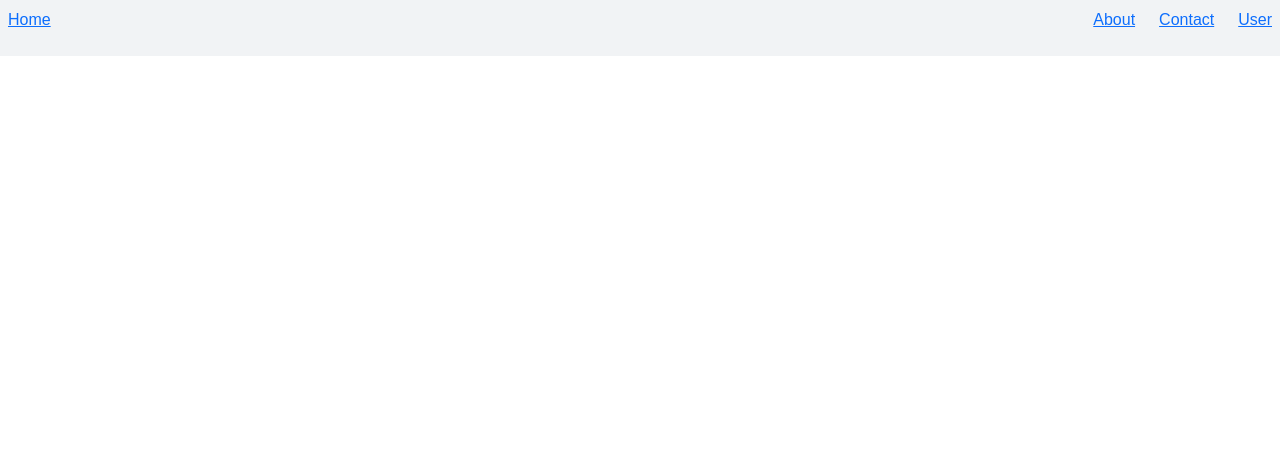
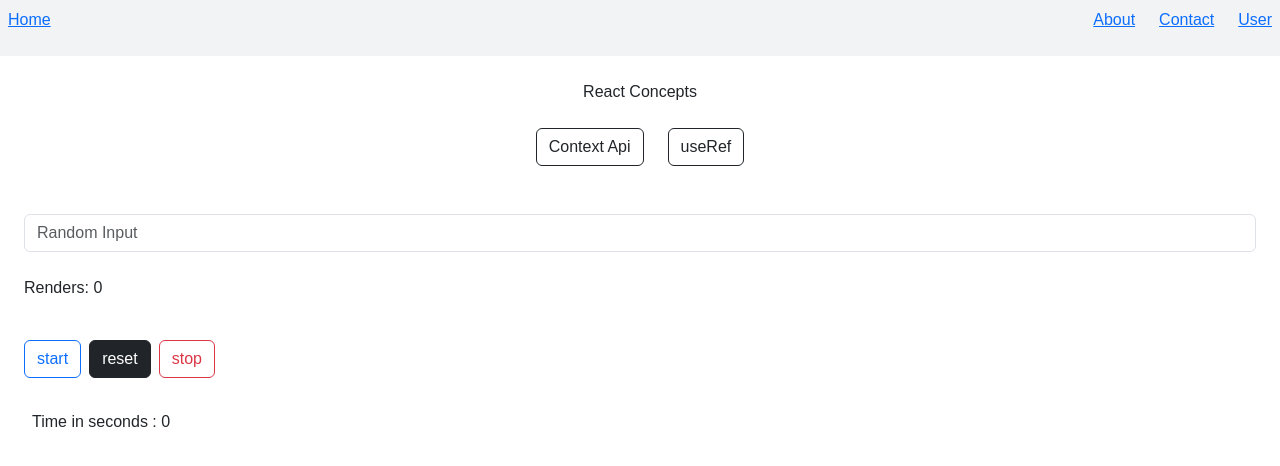
Before and after one commit to prudv13/react-concepts, a React (Vite) app: page /useref in a window 1280 px wide. Shown: the top 466 px of the page. Built offline with nearby package versions, Linux system fonts and the light colour scheme.

Commit message:
useRef hook

```diff
--- a/src/App.jsx
+++ b/src/App.jsx
@@ -10,6 +10,7 @@ import User from './routing/User'
 import Orders from './routing/Orders'
 import Profile from './routing/Profile'
 import ContextApi from './context-api/ContextApi'
+import Timer from './useRef/Timer'
 
 function App() {
 
@@ -23,6 +24,7 @@ function App() {
       <Routes>
         <Route exact path='/' element={<Home />}>
           <Route path='contextapi' element={<ContextApi />} />
+          <Route path='useref' element={<Timer />} />
         </Route>
         <Route path='about' element={<About />} />
         <Route path='contact' element={<Contact />} />
--- a/src/routing/Home.jsx
+++ b/src/routing/Home.jsx
@@ -9,6 +9,9 @@ const Home = () => {
           <Link to="contextapi">
             <button className='btn btn-outline-dark'>Context Api</button>
           </Link>
+          <Link to="useref">
+            <button className='btn btn-outline-dark'>useRef</button>
+          </Link>
         </div>
         <Outlet />
     </div>
--- /dev/null
+++ b/src/useRef/Timer.jsx
@@ -0,0 +1,63 @@
+import React, { useRef, useState } from 'react'
+
+const Timer = () => {
+    const [randomInput, setRandomInput] = useState('');
+    const [seconds, setSeconds] = useState(0);
+
+    const renders = useRef(0);
+    const timerId = useRef();
+
+    const handleChange = (e) => {
+        setRandomInput(e.target.value);
+        renders.current++;
+    }
+
+    const startTimer = () => {
+        timerId.current = setInterval(() => {
+            renders.current++;
+            setSeconds(prev => prev+1);
+        }, 1000);
+    }
+
+    const stopTimer = () => {
+        clearInterval(timerId.current);
+        timerId.current = 0;
+    }
+
+    const resetTimer = () => {
+        stopTimer();
+        if(seconds){
+            renders.current++;
+            setSeconds(0);
+        }
+    }
+
+  return (
+    <div>
+        <input
+            type='text'
+            value={randomInput}
+            placeholder='Random Input'
+            className='form-control'
+            onChange={handleChange}
+        />
+        <br />
+        <p>Renders: {renders.current}</p>
+        <br />
+
+        <div className='d-flex gap-2'>
+            <button onClick={startTimer} className='btn btn-outline-primary'>start</button>
+            <button onClick={resetTimer} className='btn btn-dark'>reset</button>
+            <button onClick={stopTimer} className='btn btn-outline-danger'>stop</button>
+        </div>
+
+        <br />
+        <p className='m-2'>Time in seconds : {seconds}</p>
+
+        <br />
+        <p className='m-2'>{randomInput}</p>
+    </div>
+  )
+}
+
+export default Timer;
```
